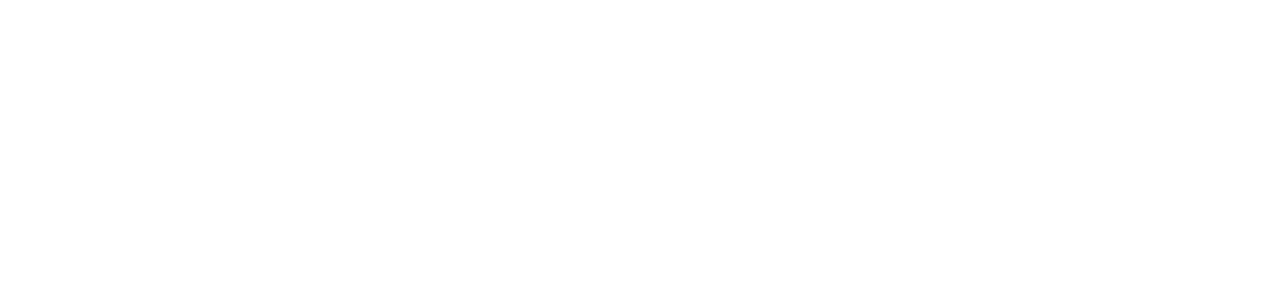
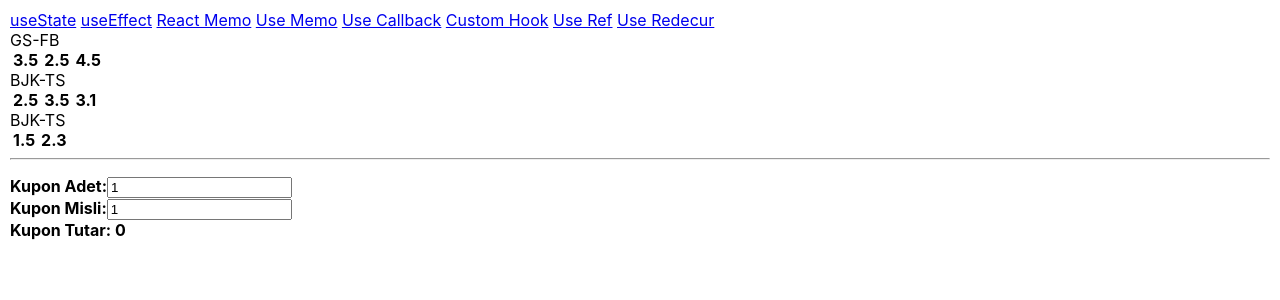
Before and after one commit to neominalsolutions/reactoptimization, a React (Create React App) app: page /useReducer in a window 1280 px wide. Before the commit this address had no page. Shown: the top 300 px of the page. Built offline with nearby package versions, Linux system fonts and the light colour scheme.

Commit message:
UseReducerSample

```diff
--- /dev/null
+++ b/src/demo/useReducer/CouponReducer.ts
@@ -0,0 +1,94 @@
+// Bütün State yönetimi Componenten ayrıştırılmış şekilde bu function içerisinde gerçekleşiyor
+
+import React from 'react';
+
+export type CouponItem = {
+	id: number;
+	text: string; // FB-GS
+	ratio: number; // 3.25
+	type: string; // Mac Sonucu
+};
+
+export type CouponState = {
+	items: CouponItem[]; // coupon detay
+	times: number; // misli
+	couponQuantity: number; // kupon adet
+	totalPrice: number; // toplam fiyat
+};
+
+type CouponActionType =
+	| 'ADD_ITEM'
+	| 'CHANGE_TIMES'
+	| 'CHANGE_COUPON_QUANTITY'
+	| 'REMOVE_ITEM';
+
+type CouponAction = {
+	type: CouponActionType; // ADD_ITEM, CHANGE_TIMES, CHANGE_COUPON_QUANTITY, REMOVE_ITEM
+	payload:
+		| CouponItem
+		| { quantity: number }
+		| { id: number }
+		| { times: number }; // state güncelleyecek olan nesneler
+};
+
+function calculteTotal(state: CouponState): number {
+	let total = 1;
+	state.items.forEach((item) => {
+		total *= item.ratio * state.couponQuantity * state.times;
+	});
+
+	if (total === 1) {
+		total = 0;
+	}
+
+	return parseFloat(total.toFixed(2));
+}
+
+// state elimizdeki güncel state
+// action state uygulanacak olan aksiyonlar. state içinde değerleri güncelleyen aksiyonlar
+function CouponReducer(state: CouponState, action: CouponAction) {
+	if (action.type === 'ADD_ITEM') {
+		// state.items.push(action.payload as CouponItem);
+		state.items = [...state.items, action.payload as CouponItem];
+
+		const total = calculteTotal(state);
+		state.totalPrice = total;
+
+		return { ...state }; // güncel state
+	} else if (action.type === 'REMOVE_ITEM') {
+		const data = action.payload as any;
+		const notRemovedItems = state.items.filter((x) => x.id !== data.id);
+		state.items = [...notRemovedItems];
+
+		const total = calculteTotal(state);
+
+		if (total === 0) {
+			state.times = 1;
+			state.couponQuantity = 1;
+		}
+
+		state.totalPrice = total;
+
+		return { ...state };
+	} else if (action.type === 'CHANGE_TIMES') {
+		const data = action.payload as any;
+		state.times = data.times;
+
+		const total = calculteTotal(state);
+		state.totalPrice = total;
+
+		return { ...state };
+	} else if (action.type === 'CHANGE_COUPON_QUANTITY') {
+		const data = action.payload as any;
+		state.couponQuantity = data.quantity;
+
+		const total = calculteTotal(state);
+		state.totalPrice = total;
+
+		return { ...state };
+	} else {
+		return state;
+	}
+}
+
+export default CouponReducer;
--- /dev/null
+++ b/src/demo/useReducer/UseReducerSample.tsx
@@ -0,0 +1,133 @@
+import React, { useReducer } from 'react';
+import CouponReducer, { CouponState, CouponItem } from './CouponReducer';
+
+function UseReducerSample() {
+	const initialState: CouponState = {
+		couponQuantity: 1,
+		items: [],
+		times: 1,
+		totalPrice: 0,
+	};
+
+	// action fırlatma yöntemi
+	// state couponState
+	const [state, dispatch] = useReducer(CouponReducer, initialState);
+
+	// seçilecek itemlar
+	const data: any[] = [
+		{
+			id: 1,
+			text: 'GS-FB',
+			type: 'MS',
+			ratio: [3.5, 2.5, 4.5], // 1- 0- 2
+		},
+		{
+			id: 2,
+			text: 'BJK-TS',
+			type: 'Alt Üstü',
+			ratio: [2.5, 3.5, 3.1], // 1 - 0 - 2
+		},
+		{
+			id: 3,
+			text: 'BJK-TS',
+			type: 'Karşılıklı Gol',
+			ratio: [1.5, 2.3], // Var Yok
+		},
+	];
+
+	const addItem = (data: CouponItem) => {
+		console.log('eklenecek', data);
+		dispatch({ type: 'ADD_ITEM', payload: data });
+	};
+
+	const removeItem = (id: number) => {
+		dispatch({ type: 'REMOVE_ITEM', payload: { id: id } });
+	};
+
+	return (
+		<div>
+			{data.map((item: any) => {
+				return (
+					<div key={item.id}>
+						{item.text}
+						<br></br>
+						{item.ratio.map((ratio: any, index: number) => {
+							return (
+								<span
+									title="Kupona Ekle"
+									style={{
+										cursor: 'pointer',
+										padding: '3px',
+										fontWeight: 'bold',
+									}}
+									onClick={() => {
+										const couponItem: CouponItem = {
+											id: item.id,
+											text: item.text,
+											ratio: ratio,
+											type: item.type,
+										};
+										addItem(couponItem);
+									}}
+									key={index}
+								>
+									{ratio}
+								</span>
+							);
+						})}
+					</div>
+				);
+			})}
+			<hr></hr>
+
+			<ul>
+				{state.items.map((item: CouponItem) => {
+					return (
+						<li key={item.id}>
+							{item.text} - {item.type} - {item.ratio}{' '}
+							<button
+								style={{ color: 'red', fontWeight: 'bold', cursor: 'pointer' }}
+								onClick={() => removeItem(item.id)}
+							>
+								(x)
+							</button>
+						</li>
+					);
+				})}
+			</ul>
+			{/* <span>Kupon Adet: {state.couponQuantity}</span> */}
+			<span style={{ fontWeight: 'bold' }}>Kupon Adet:</span>
+			<input
+				readOnly={state.items.length === 0 ? true : false}
+				type="numeric"
+				value={state.couponQuantity}
+				onChange={(e: any) => {
+					dispatch({
+						type: 'CHANGE_COUPON_QUANTITY',
+						payload: { quantity: Number(e.target.value) },
+					});
+				}}
+			/>
+			<br></br>
+			{/* <span>Kupon Misli : {state.times}</span> */}
+			<span style={{ fontWeight: 'bold' }}>Kupon Misli:</span>
+			<input
+				readOnly={state.items.length === 0 ? true : false}
+				type="numeric"
+				value={state.times}
+				onChange={(e: any) => {
+					dispatch({
+						type: 'CHANGE_TIMES',
+						payload: { times: Number(e.target.value) },
+					});
+				}}
+			/>
+			<br></br>
+			<span style={{ fontWeight: 'bold' }}>
+				Kupon Tutar: {state.totalPrice}
+			</span>
+		</div>
+	);
+}
+
+export default UseReducerSample;
--- a/src/layout/Layout.tsx
+++ b/src/layout/Layout.tsx
@@ -12,6 +12,7 @@
 				<Link to="/useCallback">Use Callback</Link>{' '}
 				<Link to="/customHook">Custom Hook</Link>{' '}
 				<Link to="/useRef">Use Ref</Link> {'  '}
+				<Link to="/useReducer">Use Redecur</Link> {'  '}
 			</nav>
 			<main>
 				<Outlet />
```
Also changed, not shown: src/App.tsx (+6 -1 lines).
